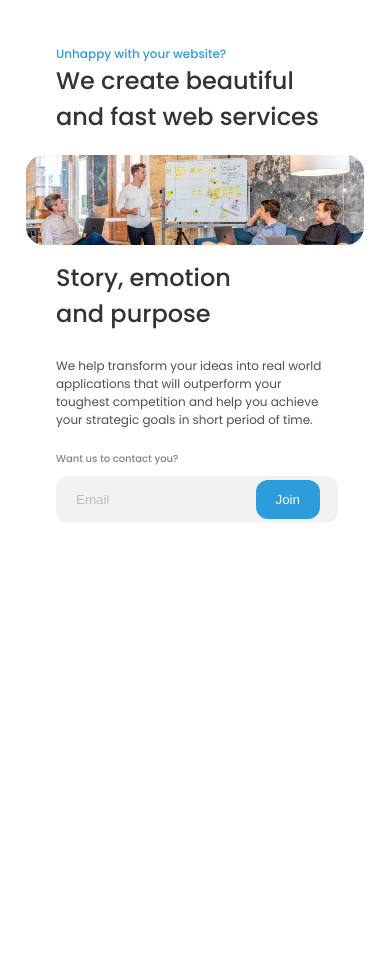
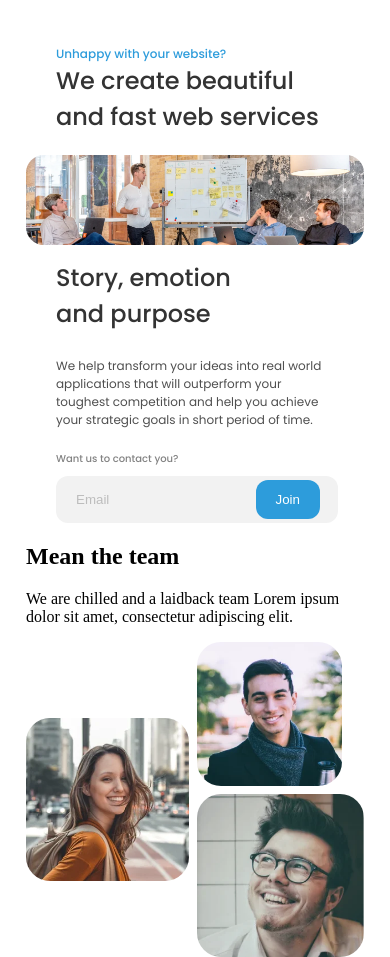
Before and after one commit to Inkacoders/Inka-homepage, a website built with webpack: page public/index.html in a window 390 px wide. Shown: the part 62-1019 px from the top of the page. Before the commit the page ends 844 px from the top, so only its background shows below. Built offline with nearby package versions, Linux system fonts and the light colour scheme.

Commit message:
Grid gallery mobile design created

```diff
--- a/public/index.html
+++ b/public/index.html
@@ -1,6 +1,5 @@
 <!DOCTYPE html>
 <html lang="en">
-
   <head>
     <meta charset="UTF-8" />
     <meta http-equiv="X-UA-Compatible" content="IE=edge" />
@@ -13,13 +12,25 @@
       <div class="header__wrapper">
         <figure class="header__logo">
           <a href="./index.html" aria-current="page">
-          <img src="./assets/images/inka.webp" srcset="
+            <img
+              src="./assets/images/inka.webp"
+              srcset="
                 ./assets/images/inka.webp    1x,
                 ./assets/images/inka-2x.webp 2x
-              " height="24" width="55.44" alt="Logo de Inka" aria-label="Logo de Inka" />
+              "
+              height="24"
+              width="55.44"
+              alt="Logo de Inka"
+              aria-label="Logo de Inka"
+            />
           </a>
         </figure>
-      <nav class="menu__container" aria-label="Main menu" role="navigation" aria-expanded="false">
+        <nav
+          class="menu__container"
+          aria-label="Main menu"
+          role="navigation"
+          aria-expanded="false"
+        >
           <ul class="menu">
             <li><a class="menu__item" href="#">Home</a></li>
             <li><a class="menu__item" href="#">Service</a></li>
@@ -36,37 +47,105 @@
 
     <main class="main">
       <div class="main__wrapper">
-
         <section id="home" class="home" aria-label="home">
           <div class="home__wrapper">
             <a class="home__link" href="#">Unhappy with your website?</a>
-          <h1 class="home__title">We create beautiful and fast web services</h1>
+            <h1 class="home__title">
+              We create beautiful and fast web services
+            </h1>
           </div>
           <figure class="home__img">
-          <img src="./assets/images/hero.webp" srcset="
+            <img
+              src="./assets/images/hero.webp"
+              srcset="
                 ./assets/images/hero.webp       360w,
                 ./assets/images/hero-large.webp 720w
-                " height="145" width="348" alt="Imagen de bienvenida" aria-label="Imagen de bienvenida" />
+              "
+              height="145"
+              width="348"
+              alt="Work meeting"
+              aria-label="Work meeting"
+            />
           </figure>
           <div class="home__wrapper">
             <h1 class="home__title">Story, emotion and purpose</h1>
             <p class="home__text">
-            We help transform your ideas into real world applications that will
-            outperform your toughest competition and help you achieve your strategic
-            goals in short period of time.
+              We help transform your ideas into real world applications that
+              will outperform your toughest competition and help you achieve
+              your strategic goals in short period of time.
             </p>
 
             <div class="form">
               <p class="form__text">Want us to contact you?</p>
               <form class="form__cont">
-              <input class="form__input" type="email" id="mail" name="contactmail" placeholder="Email" required />
+                <input
+                  class="form__input"
+                  type="email"
+                  id="mail"
+                  name="contactmail"
+                  placeholder="Email"
+                  required
+                />
                 <button class="form__button" type="submit">Join</button>
               </form>
             </div>
           </div>
         </section>
+        <section class="community" aria-labelledby="community">
+          <div class="community-block">
+            <h2 id="community" class="community__title">Mean the team</h2>
+            <p class="community__text-content">
+              <span class="community__description">
+                We are chilled and a laidback team
+              </span>
+              <span class="community__details">
+                Lorem ipsum dolor sit amet, consectetur adipiscing elit.
+              </span>
+            </p>
+          </div>
+          <div class="grid-gallery">
+            <figure class="grid-gallery__photo grid-gallery__photo--big">
+              <img
+                src="./assets/images/person3.webp"
+                srcset="
+                  ./assets/images/person3.webp       360w,
+                  ./assets/images/person3-large.webp 720w
+                "
+                height="178.16"
+                width="178.16"
+                alt="Smiling woman"
+                aria-label="Smiling woman"
+              />
+            </figure>
+            <figure class="grid-gallery__photo grid-gallery__photo--small">
+              <img
+                src="./assets/images/person1.webp"
+                srcset="
+                  ./assets/images/person1.webp       360w,
+                  ./assets/images/person1-large.webp 720w
+                "
+                height="144.76"
+                width="144.76"
+                alt="Smiling student"
+                aria-label="Smiling student"
+              />
+            </figure>
+            <figure class="grid-gallery__photo grid-gallery__photo--medium">
+              <img
+                src="./assets/images/person2.webp"
+                srcset="
+                  ./assets/images/person2.webp       360w,
+                  ./assets/images/person2-large.webp 720w
+                "
+                height="167.03"
+                width="162.25"
+                alt="Smiling man"
+                aria-label="Smiling man"
+              />
+            </figure>
+          </div>
+        </section>
       </div>
     </main>
   </body>
-
 </html>
--- a/src/js/index.js
+++ b/src/js/index.js
@@ -4,6 +4,7 @@ import "../styles/form.css";
 import "../styles/header.css";
 import "../styles/burger-btn.css";
 import "../styles/menu.css";
+import "../styles/grid-gallery.css";
 
 import { $burgerBtn } from "./selectors.js";
 import { menuHandle } from "./functions.js";
--- /dev/null
+++ b/src/styles/grid-gallery.css
@@ -0,0 +1,42 @@
+.grid-gallery {
+  display: grid;
+  grid-template-columns: repeat(2, auto);
+  grid-template-rows: repeat(2, auto);
+  grid-template-areas:
+    "big-photo small-photo"
+    "big-photo medium-photo";
+  gap: 0.5rem;
+}
+
+.grid-gallery__photo {
+  margin: 0;
+  overflow: hidden;
+  border-radius: 1.5rem;
+  -webkit-border-radius: 1.5rem;
+  -moz-border-radius: 1.5rem;
+  -ms-border-radius: 1.5rem;
+  -o-border-radius: 1.5rem;
+}
+
+.grid-gallery__photo img {
+  vertical-align: middle;
+  inline-size: 100%;
+  block-size: auto;
+}
+
+.grid-gallery__photo--big {
+  grid-area: big-photo;
+  place-self: center;
+  max-inline-size: 20rem;
+}
+
+.grid-gallery__photo--medium {
+  grid-area: medium-photo;
+  inline-size: 10.4394rem;
+  block-size: 10.1406rem;
+}
+
+.grid-gallery__photo--small {
+  grid-area: small-photo;
+  inline-size: 9.0475rem;
+}
```
Lines whose indentation alone changed are shown as unchanged.
